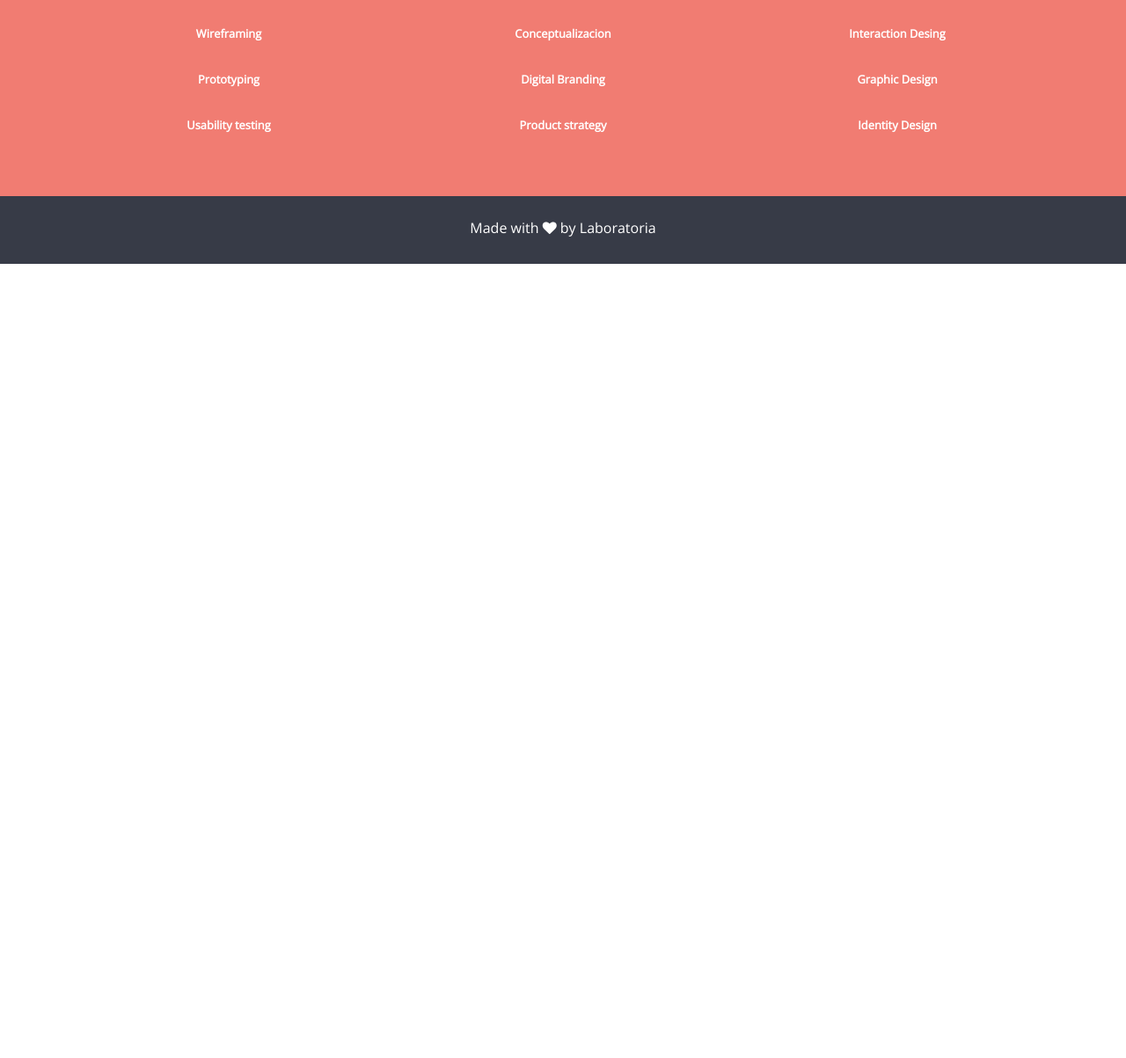
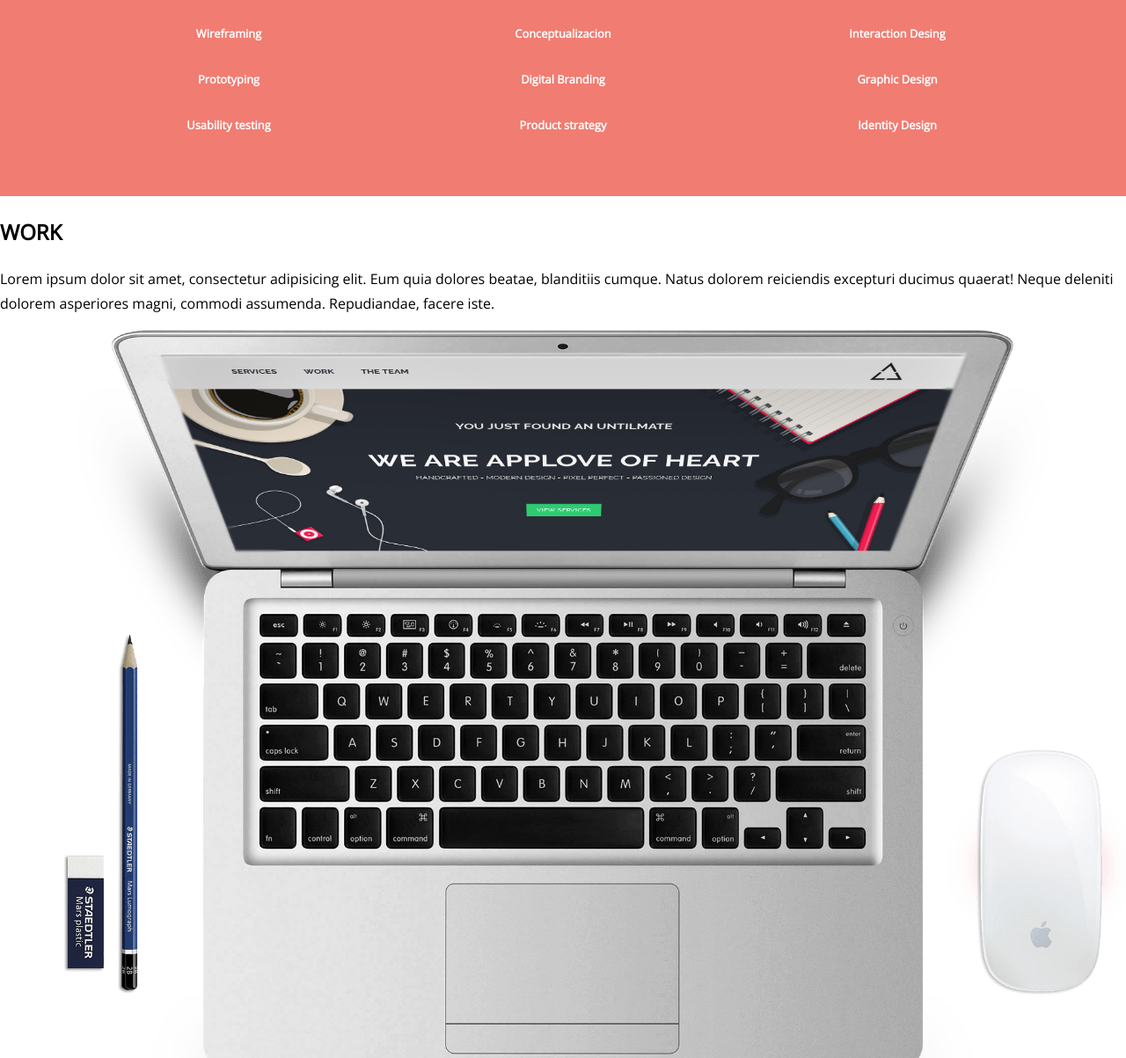
Before and after one commit to valentinatp/app-love-flex, a plain HTML site: page index.html in a window 1280 px wide. Shown: the part 1165-2368 px from the top of the page at 88% size. Before the commit the page ends 1465 px from the top, so only its background shows below. Drawn offline with nearby package versions, Linux system fonts and the light colour scheme.

Commit message:
Comienzo con el ejercicio evaluado y le creo una nueva sección 'work'

```diff
--- a/css/main.css
+++ b/css/main.css
@@ -97,3 +97,8 @@ footer {
   color: white;
   padding-top: 7px;
 }
+
+#work img{
+	max-width: 100%;
+	height: auto;
+}
--- a/index.html
+++ b/index.html
@@ -53,6 +53,12 @@
 			<h6 class="mb-0">Identity Design</h6>
 		</div>
 	</section>
+	<section id="work">
+		<h1>WORK</h1>
+		<p>Lorem ipsum dolor sit amet, consectetur adipisicing elit. Eum quia dolores beatae, blanditiis cumque. Natus dolorem reiciendis excepturi ducimus quaerat! Neque deleniti dolorem asperiores magni, commodi assumenda. Repudiandae, facere iste.</p>
+		<img src="assets/images/hero.png" alt="product">
+	</section>
+
 	<footer>
 		<p>Made with <i class="fa fa-heart" aria-hidden="true"></i> by Laboratoria</p>
 	</footer>
```
